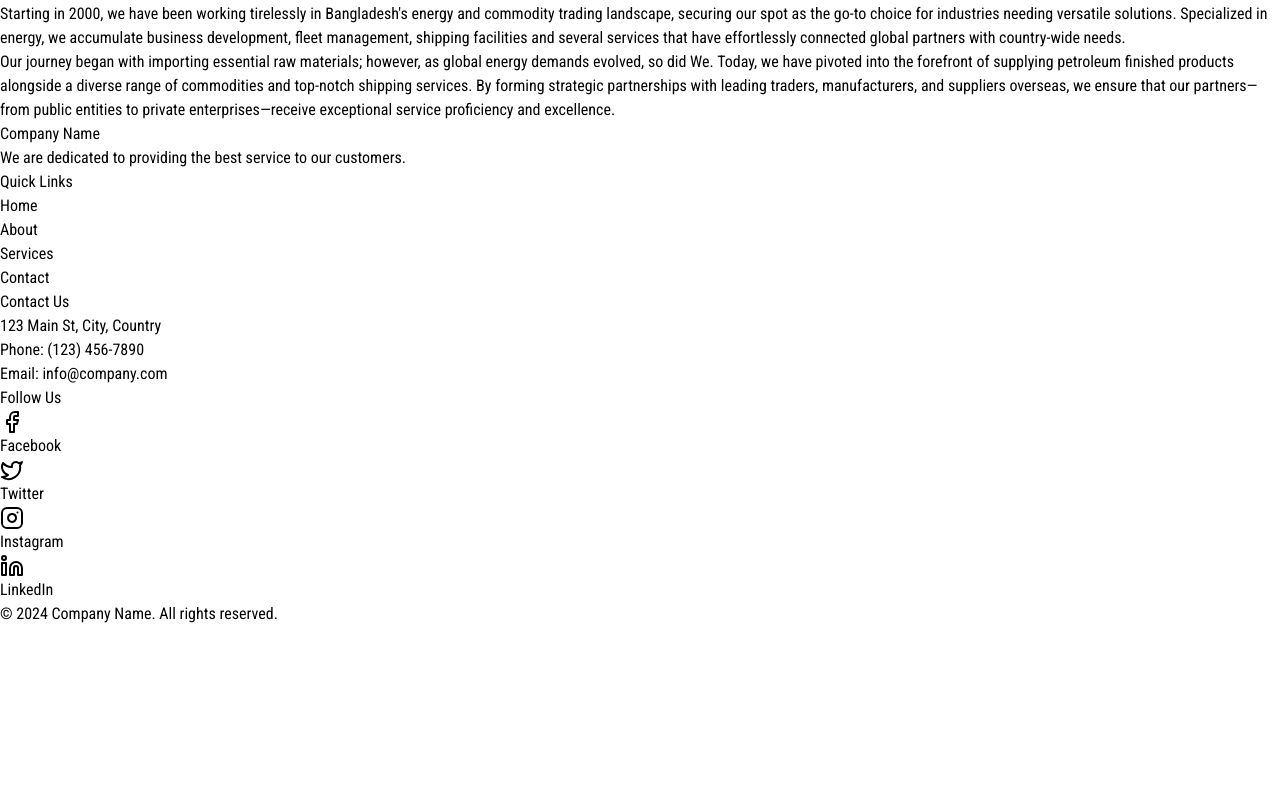
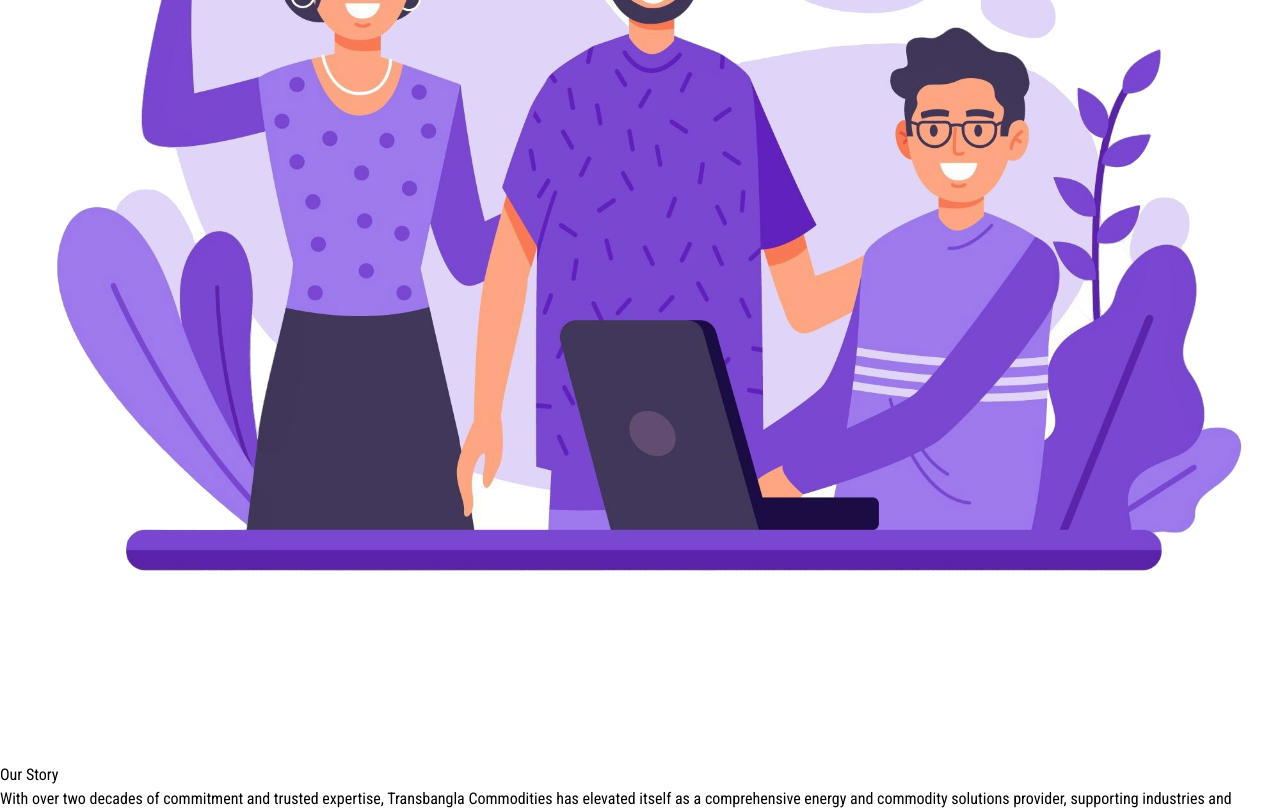
Before and after one commit to Ashik-Ahmed/tbcl-website, a Next.js app: page /our-path-forward/about in a window 1280 px wide. Shown: the part 1100-1910 px from the top of the page. Before the commit the page ends 1726 px from the top, so only its background shows below. Built offline with nearby package versions, Linux system fonts and the light colour scheme.

Commit message:
contact page info updated

```diff
--- a/src/app/components/Footer/Footer.jsx
+++ b/src/app/components/Footer/Footer.jsx
@@ -7,23 +7,24 @@ const Footer = () => {
             <div className="max-w-7xl mx-auto px-4 sm:px-6 lg:px-8 py-12">
                 <div className="grid grid-cols-1 md:grid-cols-4 gap-8">
                     <div className="mb-8 md:mb-0">
-                        <h2 className="text-2xl font-bold mb-4">Company Name</h2>
-                        <p className="text-gray-400">We are dedicated to providing the best service to our customers.</p>
+                        <h2 className="text-2xl font-bold mb-4">Transbangla Commodities Limited</h2>
+                        <p className="text-gray-400">We Are Leading with Trust – With a Legacy of Dependability at Home and Overseas</p>
                     </div>
                     <div>
                         <h3 className="text-lg font-semibold mb-4">Quick Links</h3>
                         <ul className="space-y-2">
                             <li><Link href="/" className="hover:text-gray-300 transition-colors">Home</Link></li>
-                            <li><Link href="/about" className="hover:text-gray-300 transition-colors">About</Link></li>
-                            <li><Link href="/services" className="hover:text-gray-300 transition-colors">Services</Link></li>
+                            <li><Link href="/our-path-forward/about" className="hover:text-gray-300 transition-colors">About</Link></li>
+                            <li><Link href="/expertise" className="hover:text-gray-300 transition-colors">Our Expertise</Link></li>
                             <li><Link href="/contact" className="hover:text-gray-300 transition-colors">Contact</Link></li>
                         </ul>
                     </div>
                     <div>
                         <h3 className="text-lg font-semibold mb-4">Contact Us</h3>
-                        <p className="text-gray-400">123 Main St, City, Country</p>
-                        <p className="text-gray-400">Phone: (123) 456-7890</p>
-                        <p className="text-gray-400">Email: info@company.com</p>
+                        <p className="text-gray-400">BTMC Bhaban (7th Floor)</p>
+                        <p className="text-gray-400">7-9 Kawran Bazar, Dhaka-1207</p>
+                        <p className="text-gray-400">Phone: +880-2-8189244, +880-2-8189321, +880-2-58155623</p>
+                        <p className="text-gray-400">Email: info@tbcl.com.bd</p>
                     </div>
                     <div>
                         <h3 className="text-lg font-semibold mb-4">Follow Us</h3>
@@ -48,7 +49,7 @@ const Footer = () => {
                     </div>
                 </div>
                 <div className="mt-12 pt-8 border-t border-gray-800 text-center text-gray-400">
-                    <p>&copy; {new Date().getFullYear()} Company Name. All rights reserved.</p>
+                    <p className='text-xs'>&copy; {new Date().getFullYear()} Company Name. All rights reserved.</p>
                 </div>
             </div>
         </footer>
--- a/src/app/our-path-forward/about/page.jsx
+++ b/src/app/our-path-forward/about/page.jsx
@@ -42,7 +42,7 @@ const AboutPage = () => {
                     <div className="relative">
                         <div className="aspect-square rounded-2xl overflow-hidden">
                             <img
-                                src="/service.avif"
+                                src="/about.png"
                                 alt="Our Team"
                                 className="w-full h-full object-cover"
                             />
```
Also changed, not shown: src/app/contact/page.jsx (+6 -7 lines), public/about.png (added).
